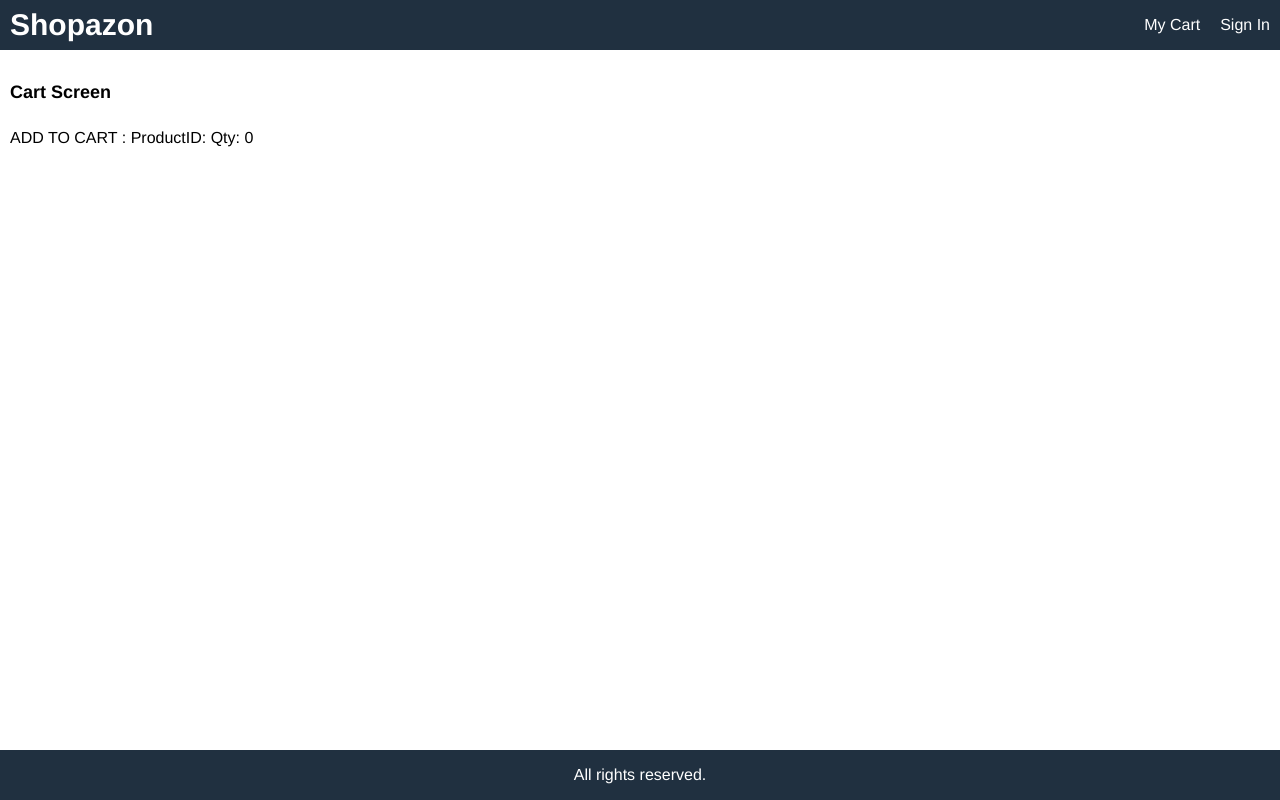
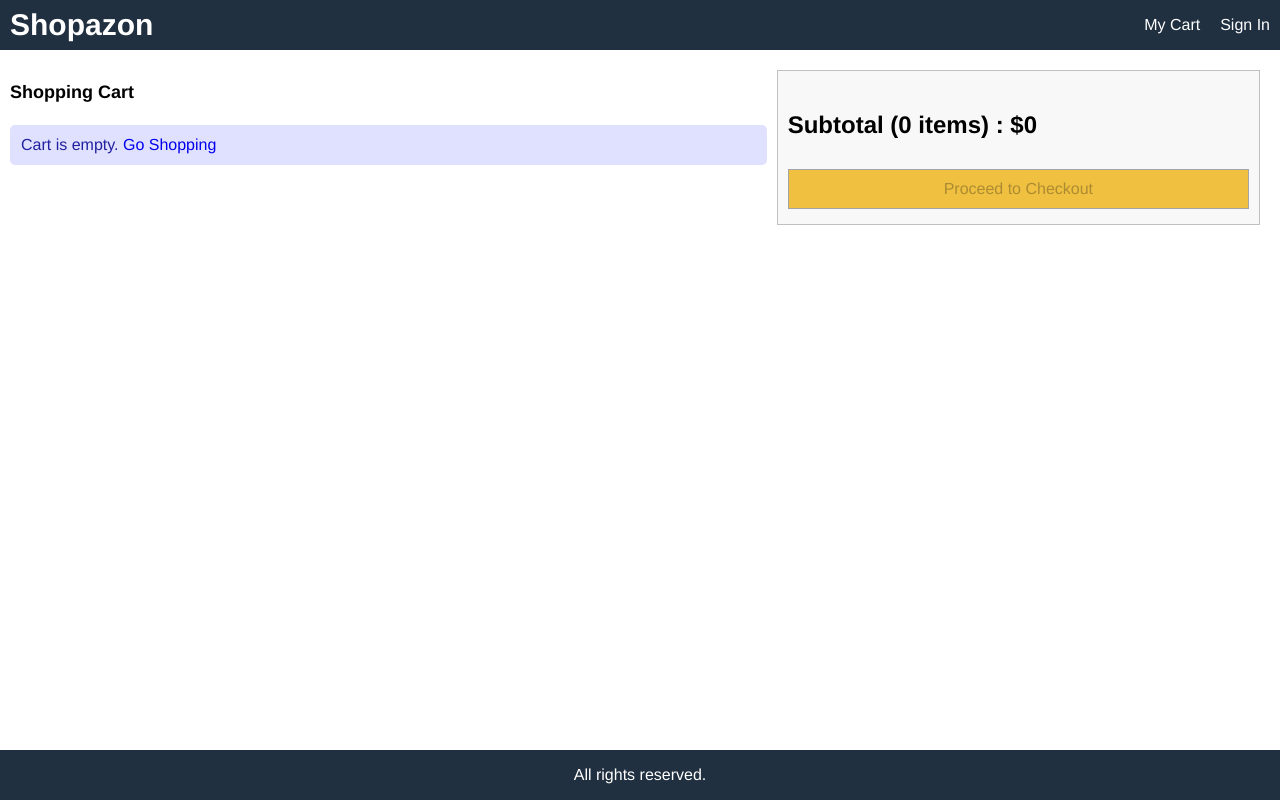
Before and after one commit to mattmalek/Shopazon, a React (Create React App) app in the folder frontend/: page /cart in a window 1280 px wide. Built offline with nearby package versions, Linux system fonts and the light colour scheme.

Commit message:
Built cart screen

```diff
--- a/frontend/src/index.css
+++ b/frontend/src/index.css
@@ -132,11 +132,18 @@
 .col-2{
   flex: 2 1 25rem;
 }
+.min-30{
+  min-width: 30rem;
+}
 
 
 /* Images */
 img{
   border-radius: 0.5rem;
+}
+img.small{
+  max-width: 5rem;
+  width: 100%;
 }
 img.medium{
   max-width: 29rem;
@@ -162,6 +169,7 @@
 .price{
   font-size: 2rem;
 }
+
 
 /* Rating */
 .rating span{
--- a/frontend/src/screens/CartScreen.js
+++ b/frontend/src/screens/CartScreen.js
@@ -1,7 +1,8 @@
 import React, { useEffect } from 'react';
-import { useDispatch } from 'react-redux';
-import { useParams, useSearchParams } from 'react-router-dom';
+import { useDispatch, useSelector } from 'react-redux';
+import { Link, useNavigate, useParams, useSearchParams } from 'react-router-dom';
 import { addToCart } from '../actions/cartActions';
+import MessageBox from '../components/MessageBox';
 
 export default function CartScreen(props) {
     const productId = useParams().id;
@@ -9,16 +10,74 @@
     // const qty = search ? Number(search.split("=")[1]) : 1;
     const [searchParms] = useSearchParams();
     const qty = Number(searchParms.get("qty"));;
+    const cart = useSelector(state => state.cart);
+    const { cartItems } = cart;
+    const navigate = useNavigate();
     const dispatch = useDispatch();
     useEffect(() => {
         if(productId){
             dispatch(addToCart(productId, qty));
         }
     }, [dispatch, productId, qty]);
+    const removeFromCartHandler = (id) => {
+        //delete action
+    }
+    const checkoutHandler = () => {
+        navigate(`/signin?redirect=shipping`);
+    }
     return (
-        <div>
-            <h1>Cart Screen</h1>
-            <p>ADD TO CART : ProductID: {productId} Qty: {qty}</p>
+        <div className="row top">
+            <div className="col-2">
+                <h1>Shopping Cart</h1>
+                {cartItems.length === 0 ? (
+                <MessageBox>
+                    Cart is empty. <Link to="/">Go Shopping</Link>
+                </MessageBox>
+                ) : (
+                <ul>
+                    {cartItems.map((item) => (
+                        <li key={item.product}>
+                            <div className="row">
+                                <div>
+                                    <img src={item.image} alt={item.name} className="small"></img>
+                                </div>
+                                <div className="min-30">
+                                    <Link to={`/product/${item.product}`}>{item.name}</Link>
+                                </div>
+                                <div className="min-30">
+                                    <select value={item.qty} onChange={e => dispatch(addToCart(item.product, Number(e.target.value)))}>
+                                        {[...Array(item.countInStock).keys()].map( (x) => (
+                                            <option key={x+1} value={x+1}>{x+1}</option>
+                                        ))}
+                                    </select>
+                                </div>
+                                <div>
+                                    ${item.price}
+                                </div>
+                                <div>
+                                    <button type="button" onClick={() => removeFromCartHandler(item.product)}>Delete</button>
+                                </div>
+                            </div>
+                        </li>
+                    ))}
+                </ul>
+                )}
+            </div>
+            <div className="col-1">
+                <div className='card card-body'>
+                    <ul>
+                        <li>
+                            <h2>
+                                Subtotal ({cartItems.reduce((a, c) => a + c.qty, 0)} items) :
+                                ${cartItems.reduce((a, c) => a + c.price * c.qty, 0)}
+                            </h2>
+                        </li>
+                        <button type="button" onClick={checkoutHandler} className="primary block" disabled={cartItems.length === 0}>
+                            Proceed to Checkout
+                        </button>
+                    </ul>
+                </div>
+            </div>
         </div>
     );
 }
```
